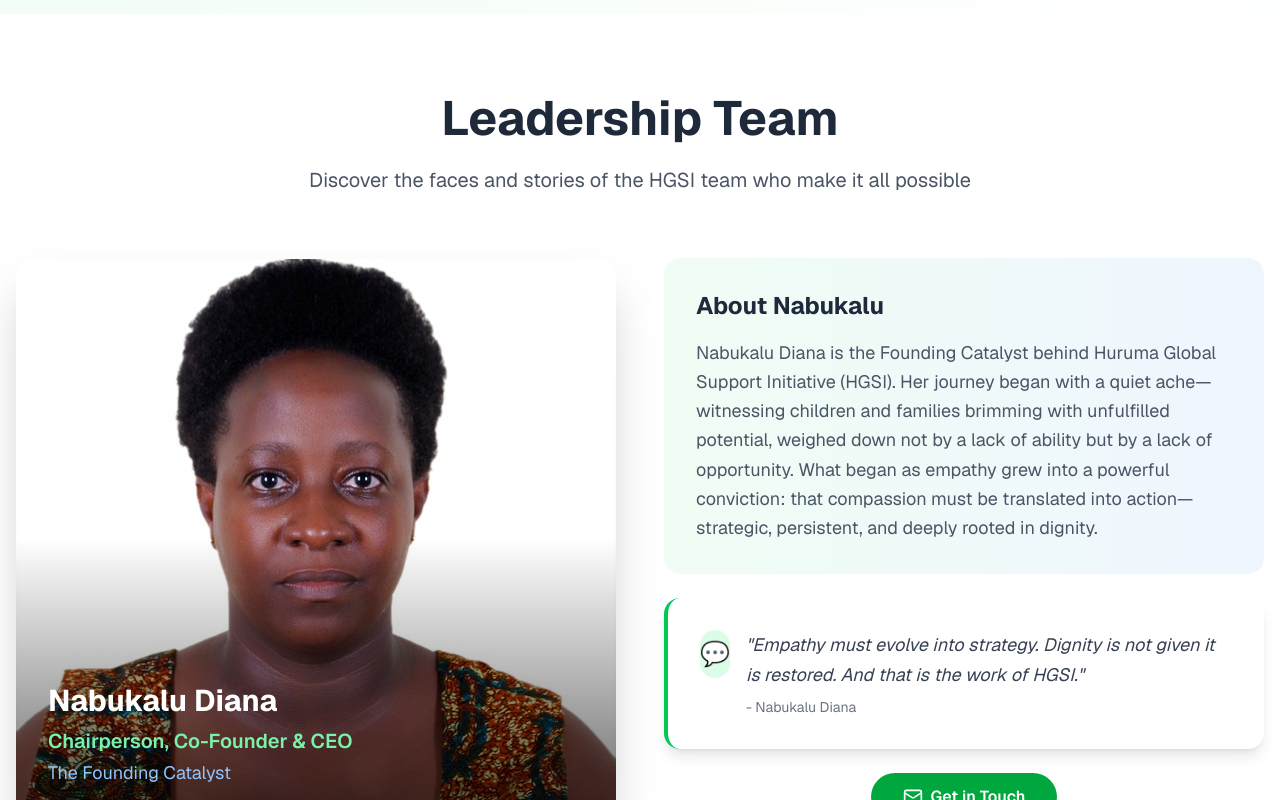
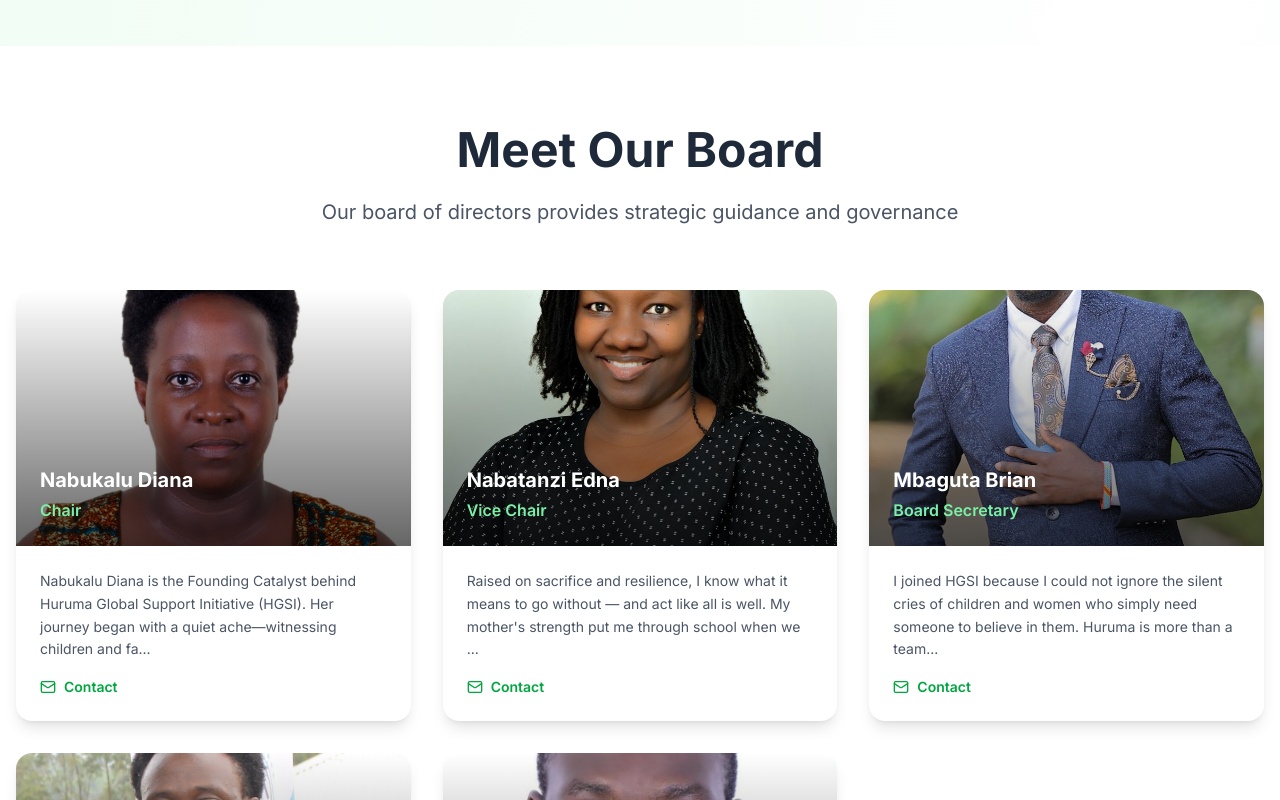
Before and after one commit to Berismartin/huruma_site, a Next.js app: page /team in a window 1280 px wide. Shown: the part 860-1660 px from the top of the page. Built offline with nearby package versions, Linux system fonts and the light colour scheme.

Commit message:
latest code

```diff
--- a/app/components/StatsSection.tsx
+++ b/app/components/StatsSection.tsx
@@ -110,7 +110,7 @@
             Our Impact in Numbers
           </h2>
           <p className="text-lg md:text-xl text-gray-600 max-w-3xl mx-auto">
-            Through our dedicated work in underserved communities, we've made measurable progress in education,
+                          Through our dedicated work in marginalized communities, we've made measurable progress in education,
             economic empowerment, and community development.
           </p>
         </div>
--- a/app/components/WhatWeDoSection.tsx
+++ b/app/components/WhatWeDoSection.tsx
@@ -15,7 +15,7 @@
   {
     id: 1,
     title: "Economic Empowerment",
-    description: "Empowering men and women with sustainable livelihoods through peer-to-peer mentorship, vocational training, and business development support.",
+    description: "We empower men and women to build sustainable livelihoods by providing peer-to-peer mentorship, hands-on vocational training, and comprehensive business development support — unlocking opportunities for lasting success.",
     icon: (
       <svg className="w-8 h-8" fill="currentColor" viewBox="0 0 24 24">
         <path d="M12 2A10 10 0 0 0 2 12a10 10 0 0 0 10 10a10 10 0 0 0 10-10A10 10 0 0 0 12 2m0 18a8 8 0 0 1-8-8a8 8 0 0 1 8-8a8 8 0 0 1 8 8a8 8 0 0 1-8 8m4.5-9.5c0 .83-.67 1.5-1.5 1.5s-1.5-.67-1.5-1.5s.67-1.5 1.5-1.5s1.5.67 1.5 1.5m-7 0c0 .83-.67 1.5-1.5 1.5s-1.5-.67-1.5-1.5s.67-1.5 1.5-1.5s1.5.67 1.5 1.5m3.5 6.5c2.33 0 4.31-1.46 5.11-3.5H6.89c.8 2.04 2.78 3.5 5.11 3.5Z"/>
@@ -207,7 +207,7 @@
             What We Are Doing
           </h2>
           <h3 className="text-3xl md:text-4xl lg:text-5xl font-bold text-[#002b4a] mb-6">
-            We Are In A Mission To<br />Help The Helpless
+            We are on a mission to uplift and empower<br />the most vulnerable
           </h3>
         </div>
 
--- a/app/contact/page.tsx
+++ b/app/contact/page.tsx
@@ -59,7 +59,7 @@
       icon: Phone,
       title: "Phone",
       value: "+256 748 020 214",
-      description: "Call us during business hours",
+      description: "Reach us at any time",
       color: "from-green-500 to-green-600"
     },
     {
@@ -72,7 +72,7 @@
     {
       icon: MapPin,
       title: "Address",
-      value: "P.O. Box 180486, Kampala - Uganda",
+      value: "Makonzi zone Sserwadda Close Bukoto",
       description: "Main office location",
       color: "from-purple-500 to-purple-600"
     },
--- a/app/globals.css
+++ b/app/globals.css
@@ -15,8 +15,8 @@
 @theme inline {
   --color-background: var(--background);
   --color-foreground: var(--foreground);
-  --font-sans: var(--font-geist-sans);
-  --font-mono: var(--font-geist-mono);
+  --font-sans: var(--font-inter);
+  --font-mono: 'Courier New', Courier, monospace;
   --font-dancing-script: var(--font-dancing-script);
 }
 
@@ -30,7 +30,7 @@
 body {
   background: var(--background);
   color: var(--foreground);
-  font-family: var(--font-geist-sans), Arial, Helvetica, sans-serif;
+  font-family: var(--font-inter), Arial, Helvetica, sans-serif;
   scroll-behavior: smooth;
 }
 
--- a/app/layout.tsx
+++ b/app/layout.tsx
@@ -1,15 +1,10 @@
 import type { Metadata } from "next";
-import { Geist, Geist_Mono } from "next/font/google";
+import { Inter } from "next/font/google";
 import { Dancing_Script } from "next/font/google";
 import "./globals.css";
 
-const geistSans = Geist({
-  variable: "--font-geist-sans",
-  subsets: ["latin"],
-});
-
-const geistMono = Geist_Mono({
-  variable: "--font-geist-mono",
+const inter = Inter({
+  variable: "--font-inter",
   subsets: ["latin"],
 });
 
@@ -20,7 +15,7 @@
 
 export const metadata: Metadata = {
   title: "Huruma Global Support Initiative - Empowering Communities in Uganda",
-  description: "Huruma Global Support Initiative (HGSI) is a dynamic social enterprise committed to transforming lives in underserved communities through education, economic empowerment, and sustainable development.",
+      description: "Huruma Global Support Initiative (HGSI) is a dynamic social enterprise committed to transforming lives in marginalized communities through education, economic empowerment, and sustainable development.",
   keywords: "charity, NGO, Uganda, education, poverty alleviation, community development, social enterprise",
   authors: [{ name: "Huruma Global Support Initiative" }],
   openGraph: {
@@ -44,7 +39,7 @@
   return (
     <html lang="en">
       <body
-        className={`${geistSans.variable} ${geistMono.variable} ${dancingScript.variable} antialiased`}
+        className={`${inter.variable} ${dancingScript.variable} antialiased`}
       >
         {children}
       </body>
--- a/app/team/page.tsx
+++ b/app/team/page.tsx
@@ -34,10 +34,10 @@
     }
   };
 
-  const leadershipTeam = [
+  const boardMembers = [
     {
       name: "Nabukalu Diana",
-      role: "Chairperson, Co-Founder & CEO",
+      role: "Chair",
       image: "/team/diana nabukalu.jpg",
       title: "The Founding Catalyst",
       bio: "Nabukalu Diana is the Founding Catalyst behind Huruma Global Support Initiative (HGSI). Her journey began with a quiet ache—witnessing children and families brimming with unfulfilled potential, weighed down not by a lack of ability but by a lack of opportunity. What began as empathy grew into a powerful conviction: that compassion must be translated into action—strategic, persistent, and deeply rooted in dignity.",
@@ -48,7 +48,7 @@
     },
     {
       name: "Nabatanzi Edna",
-      role: "Head Finance and Administration, Vice Chairperson & Co-founder",
+      role: "Vice Chair",
       image: "/team/edna nabatanzi.jpg",
       title: "The Trust Builder",
       bio: "Raised on sacrifice and resilience, I know what it means to go without — and act like all is well. My mother's strength put me through school when we had nothing. Through the Huruma Global Support Initiative, I now work to ensure no Ugandan has to act, sacrifice alone, or lose hope. One life at a time, we rise together.",
@@ -59,7 +59,7 @@
     },
     {
       name: "Mbaguta Brian",
-      role: "Head of Programs, Co-Founder & Secretary to the Board",
+      role: "Board Secretary",
       image: "/team/brian mbaguta.jpg",
       title: "The Advocate for the Forgotten",
       bio: "I joined HGSI because I could not ignore the silent cries of children and women who simply need someone to believe in them. Huruma is more than a team—it's a family, with a mission to restore dignity, create opportunity, and bring light where there's been darkness for too long. Every step we take brings hope to someone who thought they were forgotten. Being part of this journey is not just my calling—it's my purpose.",
@@ -70,7 +70,7 @@
     },
     {
       name: "Lukermoi-Agaba Ryan",
-      role: "Head Youth and Volunteer Engagement, Co-Founder & Board member",
+      role: "Board Member",
       image: "/team/ryan lukermoi.jpg",
       title: "The Youth Empowerment Voice/Legacy bearer",
       bio: "Raised by a mother who led with compassion, I saw firsthand how care can be a form of power. She didn't just employ people—she nurtured them, educated them, and treated each like family. That legacy shaped me. Through HGSI, I carry her example forward, working to ensure every Ugandan feels seen, supported, and valued. We don't just change lives—we carry each other forward, a step at a time.",
@@ -81,7 +81,65 @@
     },
     {
       name: "Richard Jones Odong",
-      role: "Head of Communications and Storytelling, Co-Founder & Board Member",
+      role: "Board Member",
+      image: "/team/richard odong.jpg",
+      title: "The Narrative Weaver",
+      bio: "Odong is the storyteller behind the movement—the keeper of Huruma Global Support Initiative's voice and soul. As Director of Communications and Storytelling and a Co-Founder & Board Member, Odong ensures that the heart of the work is not only felt—but heard, seen, and remembered.",
+      quote: "Stories don't just move people—they move people to act. That's how change begins.",
+      socials: {
+        email: "odong@hurumaglobalsupportinitiative.org"
+      }
+    }
+  ];
+
+  const leadershipTeam = [
+    {
+      name: "Nabukalu Diana",
+      role: "CEO",
+      image: "/team/diana nabukalu.jpg",
+      title: "The Founding Catalyst",
+      bio: "Nabukalu Diana is the Founding Catalyst behind Huruma Global Support Initiative (HGSI). Her journey began with a quiet ache—witnessing children and families brimming with unfulfilled potential, weighed down not by a lack of ability but by a lack of opportunity. What began as empathy grew into a powerful conviction: that compassion must be translated into action—strategic, persistent, and deeply rooted in dignity.",
+      quote: "Empathy must evolve into strategy. Dignity is not given it is restored. And that is the work of HGSI.",
+      socials: {
+        email: "diana@hurumaglobalsupportinitiative.org"
+      }
+    },
+    {
+      name: "Nabatanzi Edna",
+      role: "Head Finance and Administration",
+      image: "/team/edna nabatanzi.jpg",
+      title: "The Trust Builder",
+      bio: "Raised on sacrifice and resilience, I know what it means to go without — and act like all is well. My mother's strength put me through school when we had nothing. Through the Huruma Global Support Initiative, I now work to ensure no Ugandan has to act, sacrifice alone, or lose hope. One life at a time, we rise together.",
+      quote: "Raised on sacrifice and resilience, I know what it means to go without — and act like all is well. One life at a time, we rise together.",
+      socials: {
+        email: "edna@hurumaglobalsupportinitiative.org"
+      }
+    },
+    {
+      name: "Mbaguta Brian",
+      role: "Head Programs",
+      image: "/team/brian mbaguta.jpg",
+      title: "The Advocate for the Forgotten",
+      bio: "I joined HGSI because I could not ignore the silent cries of children and women who simply need someone to believe in them. Huruma is more than a team—it's a family, with a mission to restore dignity, create opportunity, and bring light where there's been darkness for too long. Every step we take brings hope to someone who thought they were forgotten. Being part of this journey is not just my calling—it's my purpose.",
+      quote: "I joined HGSI because I could not ignore the silent cries of children and women who simply need someone to believe in them.",
+      socials: {
+        email: "brian@hurumaglobalsupportinitiative.org"
+      }
+    },
+    {
+      name: "Lukermoi-Agaba Ryan",
+      role: "Head Youth and Volunteer Engagement",
+      image: "/team/ryan lukermoi.jpg",
+      title: "The Youth Empowerment Voice/Legacy bearer",
+      bio: "Raised by a mother who led with compassion, I saw firsthand how care can be a form of power. She didn't just employ people—she nurtured them, educated them, and treated each like family. That legacy shaped me. Through HGSI, I carry her example forward, working to ensure every Ugandan feels seen, supported, and valued. We don't just change lives—we carry each other forward, a step at a time.",
+      quote: "Young people are not just beneficiaries—they are leaders in motion.",
+      socials: {
+        email: "ryan@hurumaglobalsupportinitiative.org"
+      }
+    },
+    {
+      name: "Richard Jones Odong",
+      role: "Head Communications and Storytelling",
       image: "/team/richard odong.jpg",
       title: "The Narrative Weaver",
       bio: "Odong is the storyteller behind the movement—the keeper of Huruma Global Support Initiative's voice and soul. As Director of Communications and Storytelling and a Co-Founder & Board Member, Odong ensures that the heart of the work is not only felt—but heard, seen, and remembered.",
@@ -92,7 +150,7 @@
     },
     {
       name: "Mbaguta Henry",
-      role: "Head of Information and Communication Technology",
+      role: "Head ICT",
       image: "/team/henry mbaguta.jpg",
       title: "The Digital Strategist",
       bio: "Mbaguta leads HGSI's ICT operations with vision, precision, and purpose. With a background in Information Technology, management, and corporate relations, Mbaguta is the driving force behind building the digital backbone that powers the HGSI's mission—from secure data systems and field connectivity to partner communications and reporting platforms.",
@@ -106,7 +164,7 @@
   const extendedTeam = [
     {
       name: "Luyima Fredrick",
-      role: "Head of Partnerships, Resource Mobilisation & External Relations",
+      role: "Head Partnerships",
       image: "/team/fred luyima.jpg",
       title: "The Connector",
       bio: "Luyima is the strategic force behind Huruma Global Support Initiative's partnerships, fundraising, and external relations. With a strong background in management and corporate engagement, Luyima leads efforts to mobilize the resources that turn vision into reality—one partnership, one investment, one purpose-driven collaboration at a time.",
@@ -117,7 +175,7 @@
     },
     {
       name: "Eric Okiria",
-      role: "Head, Impact & Learning",
+      role: "Head Impact and Learning",
       image: "/team/WhatsApp Image 2025-07-20 at 17.19.56_57484ebc.jpg",
       title: "The Impact Architect",
       bio: "I joined the Huruma Global Support Initiative team because I believe every child deserves to feel known, valued, and equipped for the future. Volunteering here has shown me that change happens not just through grand gestures, but through daily acts of care and belief in each child's potential. I'm proud to stand with HGSI, helping build a community where each child can grow up loved, educated, and ready to give back.",
@@ -128,7 +186,7 @@
     },
     {
       name: "Ssebuguzi Alex",
-      role: "Program Officer, Sustainable Livelihoods",
+      role: "Program Officer Sustainable Livelihoods",
       image: "/team/alex ssebuguzi.jpg",
       title: "Program Officer",
       bio: "Huruma inspired me by helping struggling entrepreneurs and supporting school children with fees and materials across different districts. That impact touched me deeply—and that's why I chose to join and work with HGSI.",
@@ -155,31 +213,36 @@
       name: "Lule Muganwa Edward",
       role: "Respected Elder and Mentor",
       quote: "It may be a small contribution, but to me, it is noteworthy. I thank the HGSI directors for giving me the chance to serve, even in this way.",
-      icon: "👴"
+      icon: "👴",
+      image: "/team/edward.jpg"
     },
     {
       name: "Charles",
       role: "The Boda Boda Rider with a Mission",
       quote: "These books, these supplies—they're heavy. But I carry them like they're gold. Because they are.",
-      icon: "🛵"
+      icon: "🛵",
+      image: "/team/charles.jpg"
     },
     {
       name: "Ronnie & Friends",
       role: "The Laptop Lifesavers",
       quote: "I may not be rich, but I can give what I have. Giving is my quiet way of building a better future for Uganda's children.",
-      icon: "💻"
+      icon: "💻",
+      image: "/team/ronnie.jpg"
     },
     {
       name: "Tisha",
       role: "The Silent Analyst",
       quote: "You won't see me at the front. But in the numbers, I make sure every child counts.",
-      icon: "📊"
+      icon: "📊",
+      image: "/team/tisha.jpg"
     },
     {
       name: "Maggie",
       role: "The Growing TikToker with a Big Heart",
       quote: "I use my platform to show that giving is cool, and kindness is powerful.",
-      icon: "📱"
+      icon: "📱",
+      image: "/team/maggie.jpg"
     }
   ];
 
@@ -240,8 +303,65 @@
         </div>
       </section>
 
+      {/* Board Members Section */}
+      <section className="py-20 px-4 bg-white">
+        <div className="max-w-7xl mx-auto">
+          <motion.div
+            initial={{ opacity: 0, y: 60 }}
+            whileInView={{ opacity: 1, y: 0 }}
+            viewport={{ once: true }}
+            transition={{ duration: 0.8 }}
+            className="text-center mb-16"
+          >
+            <h2 className="text-4xl md:text-5xl font-bold text-gray-800 mb-6 font-handwriting">
+              Meet Our Board
+            </h2>
+            <p className="text-xl text-gray-600 max-w-3xl mx-auto">
+              Our board of directors provides strategic guidance and governance
+            </p>
+          </motion.div>
+
+          <div className="grid grid-cols-1 md:grid-cols-2 lg:grid-cols-3 gap-8">
+            {boardMembers.map((member, index) => (
+              <motion.div
+                key={index}
+                initial={{ opacity: 0, y: 60 }}
+                whileInView={{ opacity: 1, y: 0 }}
+                viewport={{ once: true }}
+                transition={{ duration: 0.8, delay: index * 0.1 }}
+                className="bg-white rounded-2xl shadow-lg overflow-hidden hover:shadow-xl transition-all duration-300"
+              >
+                <div className="relative h-64">
+                  <Image
+                    src={member.image}
+                    alt={member.name}
+                    fill
+                    className="object-cover"
+                  />
+                  <div className="absolute inset-0 bg-gradient-to-t from-black/60 to-transparent"></div>
+                  <div className="absolute bottom-0 left-0 right-0 p-6 text-white">
+                    <h3 className="text-xl font-bold mb-1">{member.name}</h3>
+                    <p className="text-green-300 font-semibold">{member.role}</p>
+                  </div>
+                </div>
+                <div className="p-6">
+                  <p className="text-gray-600 text-sm leading-relaxed mb-4">{member.bio.substring(0, 150)}...</p>
+                  <a
+                    href={`mailto:${member.socials.email}`}
+                    className="text-green-600 hover:text-green-700 font-semibold text-sm flex items-center"
+                  >
+                    <Mail className="w-4 h-4 mr-2" />
+                    Contact
+                  </a>
+                </div>
+              </motion.div>
+            ))}
+          </div>
+        </div>
+      </section>
+
       {/* Leadership Team Section */}
-      <section className="py-20 px-4 bg-white">
+      <section className="py-20 px-4 bg-gradient-to-br from-green-50 to-blue-50">
         <div className="max-w-7xl mx-auto">
           <motion.div
             initial={{ opacity: 0, y: 60 }}
@@ -429,8 +549,18 @@
                 }}
               >
                 <div className="flex items-center mb-6">
-                  <div className="w-16 h-16 bg-white rounded-full flex items-center justify-center mr-4 shadow-lg">
-                    <span className="text-3xl">{voice.icon}</span>
+                  <div className="w-16 h-16 bg-white rounded-full flex items-center justify-center mr-4 shadow-lg overflow-hidden">
+                    {voice.image ? (
+                      <Image
+                        src={voice.image}
+                        alt={voice.name}
+                        width={64}
+                        height={64}
+                        className="object-cover w-full h-full"
+                      />
+                    ) : (
+                      <span className="text-3xl">{voice.icon}</span>
+                    )}
                   </div>
                   <div>
                     <h3 className="text-xl font-bold text-gray-800">{voice.name}</h3>
@@ -476,7 +606,7 @@
               <div className="bg-white/10 backdrop-blur-sm rounded-2xl p-6">
                 <MapPin className="w-8 h-8 text-white mx-auto mb-4" />
                 <h3 className="text-white font-semibold mb-2">Address</h3>
-                <p className="text-green-100">P.O. Box 180486, Kampala - Uganda</p>
+                <p className="text-green-100">Makonzi zone Sserwadda Close Bukoto</p>
               </div>
             </div>
 
```
Also changed, not shown: app/components/AboutHeader.tsx (+4 -4 lines), app/components/AboutSection.tsx (+4 -6 lines), app/components/Header.tsx (+4 -4 lines), app/components/HeroCarousel.tsx (+9 -9 lines), app/page.tsx (+11 -11 lines), 1 other file (tests, documents, lock files or other folders).
